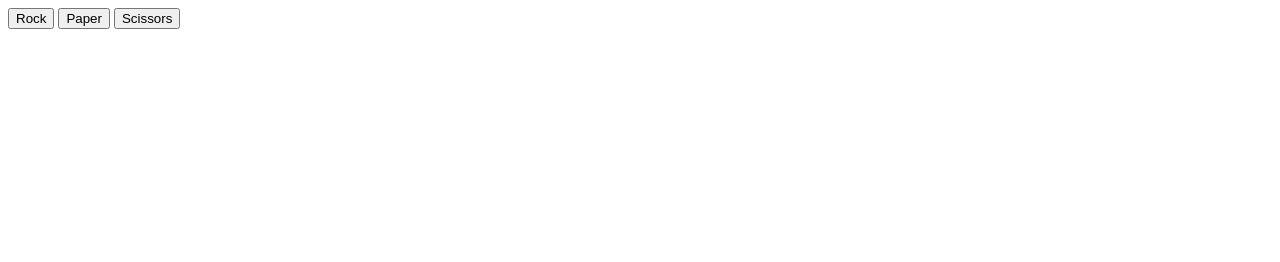
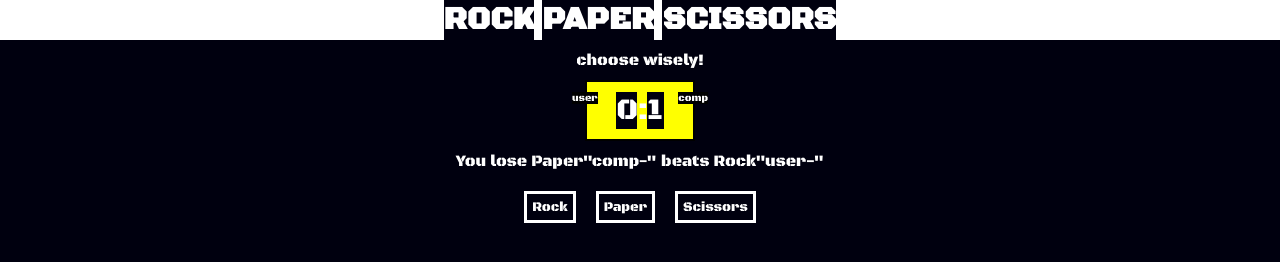
Before and after one commit to thatboikham/Rock-Paper-Scissors, a plain HTML site: page index.html in a window 1280 px wide. Both pictures are taken after a click on the button "Rock". Drawn offline with Linux system fonts and the light colour scheme.

Commit message:
Feat: add scoreboard and rock paper scissors button
this was added to allow user plays the game smoothly.

```diff
--- a/index.html
+++ b/index.html
@@ -5,12 +5,24 @@
     <meta name="viewport" content="width=device-width, initial-scale=1.0">
     <title>Document</title>
     <script src="script.js" defer></script>
+    <link rel="stylesheet" href="style.css">
 </head>
 <body>
-    <div class="select">
+    <h1><span class="r">ROCK</span> <span class="p">PAPER</span> <span class="s">SCISSORS</span></h1>
+    <p>choose wisely!</p>
+    <div class="score-board">
+        <div class="result">
+            <div class="user-result">user</div>
+            <div class="comp-result">comp</div>
+            <span id="user">0</span>:<span id="comp">0</span>
+        </div>
+    </div>
+    <p id="message">you win rock beats scissors</p>
+    <div id="select">
         <button id="rock">Rock</button>
         <button id = "paper">Paper</button>
         <button id = "scissors">Scissors</button>
     </div>
+
 </body>
 </html>
--- a/script.js
+++ b/script.js
@@ -1,37 +1,71 @@
-const btn = document.querySelectorAll('button')
-console.log(btn)
-btn.forEach((selection) => {
+const btns = document.querySelectorAll('button')
+const messageP = document.querySelector('#message')
+const userSpan = document.querySelector('#user')
+const compSpan = document.querySelector('#comp')
+let playerscore = 0;
+let computerscore = 0;
+
+function computerchoice(){
+  const arr = ["Rock", "Paper", "Scissors"];
+   return arr[Math.floor(Math.random() * 3)]
+  }
+
+btns.forEach((selection) => {
   selection.addEventListener('click', () => {
-    playerselection = selection.innerText;
-
-      //adding a div to display the results both selection
-    const container = document.querySelector('#select');
-    const result = document.createElement('div');
-    result.textContent = `you chooose ${playerselection} and you oppoent chooose ${computerselection}`;
-    container.appendChild(result);
+  var  computerselection = computerchoice();
+  var playerselection = selection.innerText;
+   playround(playerselection,computerselection);
   });
 });
 
-function computerchoice(){
-  const arr = ["rock", "paper", "sciccors"];
-   return arr[Math.floor(Math.random() * 3)]
-  }
-const computerselection = computerchoice();
 
 
-let winmessage = `You WIN! ${playerselection} beats ${computerselection}`
-let losemessage = `You lose! ${computerselection} beats ${playerselection}`
-let draw = `Its a draw`
+function win(playerselection, computerselection){
+  playerscore++;
+  userSpan.innerHTML = playerscore;
+  compSpan.innerHTML = computerscore;
+  messageP.innerHTML = `You win ${playerselection}"user-" beats ${computerselection}"comp-"`
 
+ }
+ function lose(playerselection, computerselection){
+  computerscore++;
+  compSpan.innerHTML = computerscore;
+  userSpan.innerHTML = playerscore;
+  messageP.innerHTML = `You lose ${computerselection}"comp-" beats ${playerselection}"user-"`
 
-   function playround(computerselection, playerselection){
-    if(computerselection == playerselection){
-      return draw;
-    }
-    else if(playerselection =="sciccors" && computerselection == "rock" || playerselection == "rock" && computerselection == "paper" || playerselection == "paper" && computerselection =="sciccors"){
-      return `You lose! ${computerselection} beats ${playerselection}`;
-  }
-    else{
-      return `You WIN! ${playerselection} beats ${computerselection}`;
-    }
-  }
+ }
+ function draw(playerselection, computerselection){
+  messageP.innerHTML = `its a tie ${playerselection} is equal to ${computerselection}`
+
+ }
+ function playround(playerselection, computerselection){
+
+ switch(playerselection + computerselection){
+   case "PaperRock":
+   case "ScissorsPaper":
+   case "RockScissors":
+    console.log(playerselection)
+    console.log(computerselection)
+     win(playerselection, computerselection);
+     break;
+   case "RockPaper":
+   case "PaperScissors":
+   case "ScissorsRock":
+    console.log(playerselection)
+    console.log(computerselection)
+     lose(playerselection, computerselection);
+     break;
+   case "PaperPaper":
+   case "RockRock":
+   case "ScissorsScissors":
+    console.log(playerselection)
+    console.log(computerselection)
+     draw(playerselection, computerselection);
+     break;
+   default:
+     console.log(playerselection)
+     console.log(computerselection)
+     console.log(playerselection + computerselection)
+     console.log("You executed the last switch statement")
+ }
+}
--- /dev/null
+++ b/style.css
@@ -0,0 +1,63 @@
+
+  @import url('https://fonts.googleapis.com/css2?family=Black+Ops+One&family=Roboto:wght@300&display=swap');
+*{
+    padding: 0;
+    margin: 0;
+    box-sizing: border-box;
+    font-family: 'Black Ops One', cursive;
+    background-color: #00000f;
+    color: #ffffff;
+
+}
+h1{
+    background-color: #ffffff;
+    color: black;
+}
+h1, p,
+.score-board{
+    text-align: center;
+}
+p{
+    margin: 10px auto;
+}
+.score-board{
+    text-align: center;
+    display: flex;
+    justify-content: center;
+    font-size: 30px;
+}
+.result{
+    background-color: yellow;
+    width: 110px;
+    border: 2px solid black;
+    padding: 10px;
+    position: relative;
+
+}
+#select{
+    display: flex;
+    justify-content: center;
+    gap: 20px;
+    margin-top: 20px;
+}
+#select button{
+    padding: 5px;
+    cursor: pointer;
+    border: solid white;
+}
+.user-result,
+.comp-result{
+    font-size: 10px;
+    position: absolute;
+    background-color: black;
+    color: white;
+}
+.user-result{
+    top: 10px;
+    left: -15px;
+}
+.comp-result{
+    top: 10px;
+    right: -15px;
+
+}
```
